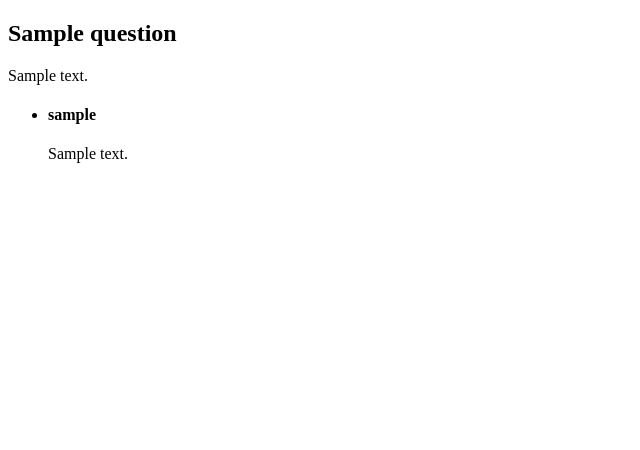
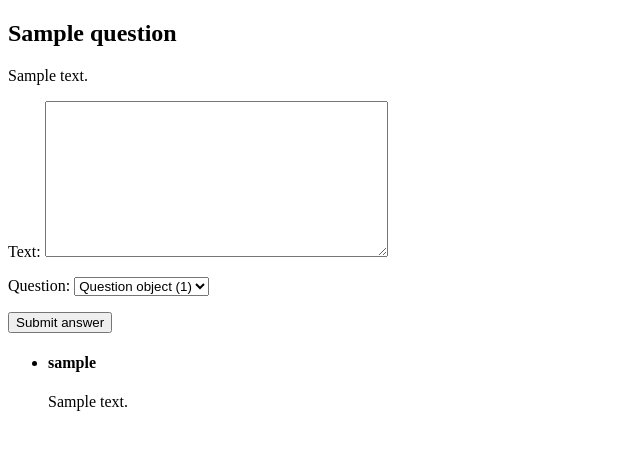
Before and after one commit to FrankRowlinson/web-technologies, a Django app: page /question/1/ in a window 1280 px wide. Shown: the top 450 px of the page, without its empty margins (0-640 px from the left). Run offline with Django 3.2, Linux system fonts and the light colour scheme; tables that the repository leaves empty hold one stand-in row (values such as "Sample post").

Commit message:
Add question and answer forms

```diff
--- /dev/null
+++ b/ask/qa/forms.py
@@ -0,0 +1,19 @@
+from django.forms import ModelForm
+from .models import *
+
+class AskForm(ModelForm):
+    class Meta:
+        model = Question
+        fields = [
+            'title',
+            'text',
+        ]
+
+
+class AnswerForm(ModelForm):
+    class Meta:
+        model = Answer
+        fields = [
+            'text',
+            'question',
+        ]
--- a/ask/qa/models.py
+++ b/ask/qa/models.py
@@ -16,7 +16,7 @@ class Question(models.Model):
     text = models.TextField()
     added_at = models.DateTimeField(auto_now_add=True)
     rating = models.IntegerField(default=0)
-    author = models.ForeignKey(User, on_delete=models.CASCADE)
+    author = models.ForeignKey(User, on_delete=models.CASCADE, null=True)
     likes = models.ManyToManyField(User, related_name="question_like_user")
 
     objects = QuestionManager()
@@ -29,4 +29,4 @@ class Answer(models.Model):
     text = models.TextField()
     added_at = models.DateTimeField(auto_now_add=True)
     question = models.ForeignKey(Question, on_delete=models.CASCADE)
-    author = models.ForeignKey(User, on_delete=models.CASCADE)
+    author = models.ForeignKey(User, on_delete=models.CASCADE, null=True)
--- a/ask/qa/templates/qa/question.html
+++ b/ask/qa/templates/qa/question.html
@@ -8,6 +8,13 @@
 <p>
     {{ question.text }}
 </p>
+<div>
+    <form action={% url 'question' question.id %} method="POST">
+        {% csrf_token %}
+        {{ form.as_p }}
+        <button type="submit">Submit answer</button>
+    </form>
+</div>
 <ul>
     {% for answer in answers %}
     <li>
--- a/ask/qa/urls.py
+++ b/ask/qa/urls.py
@@ -1,5 +1,5 @@
 from django.urls import path
-from qa.views import new_questions, show_popular, show_question, test
+from qa.views import *
 
 
 urlpatterns = [
@@ -7,7 +7,7 @@ urlpatterns = [
     path('login/', test),
     path('signup/', test),
     path('question/<int:id>/', show_question, name='question'),
-    path('ask/', test),
+    path('ask/', ask, name='ask'),
     path('popular/', show_popular, name='popular'),
     path('new/', test),
 ]
--- a/ask/qa/views.py
+++ b/ask/qa/views.py
@@ -1,7 +1,8 @@
 from django.shortcuts import render, get_object_or_404
-from django.http import HttpResponse
+from django.http import HttpResponse, HttpResponseRedirect
 from django.core.paginator import Paginator
 from qa.models import *
+from qa.forms import *
 
 
 def test(request, *args, **kwargs):
@@ -31,5 +32,25 @@ def show_popular(request):
 
 def show_question(request, id):
     question = get_object_or_404(Question, id=id)
+    if request.method == "POST":
+        form = AnswerForm(request.POST)
+        if form.is_valid():
+            form.save()
+            url = question.get_absolute_url()
+            return HttpResponseRedirect(url)
+    else:
+        form = AnswerForm(initial={'question': question.pk})
     answers = Answer.objects.filter(question=question)
-    return render(request, 'qa/question.html', context={'question': question, 'answers': answers})
+    context={'question': question, 'answers': answers, 'form': form}
+    return render(request, 'qa/question.html', context=context)
+
+def ask(request):
+    if request.method == "POST":
+        form = AskForm(request.POST)
+        if form.is_valid():
+            post = form.save()
+            url = post.get_absolute_url()
+            return HttpResponseRedirect(url)
+    else:
+        form = AskForm()
+    return render(request, 'qa/ask.html', {'form': form})
```
Also changed, not shown: ask/qa/templates/qa/ask.html (added, +8 -0 lines).
